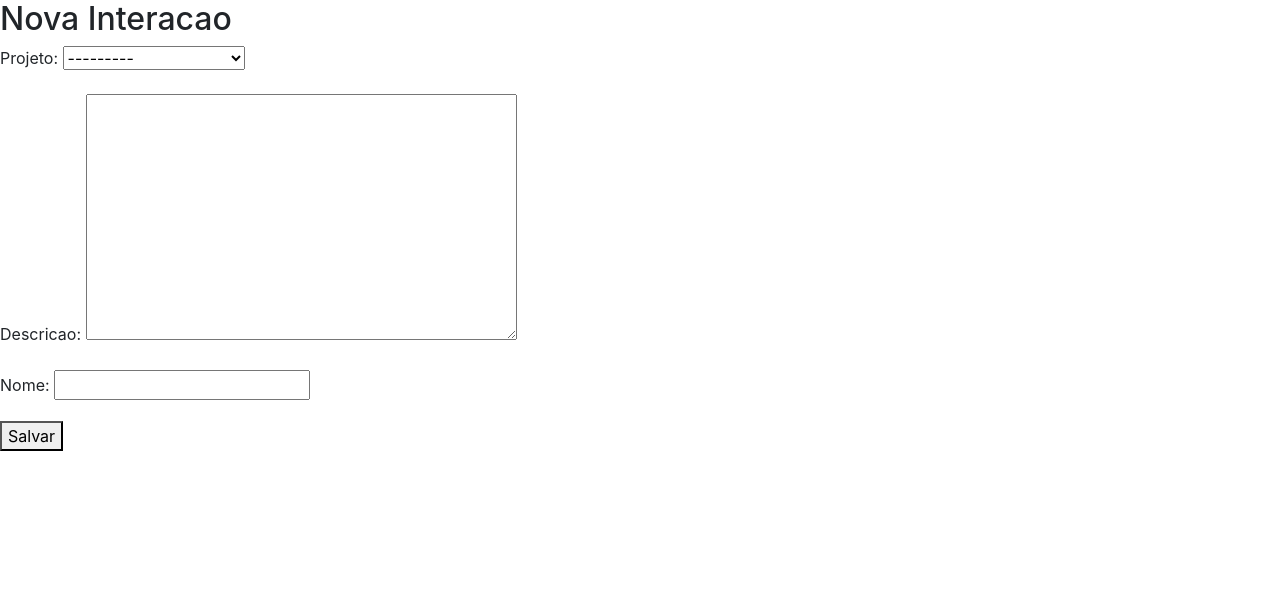
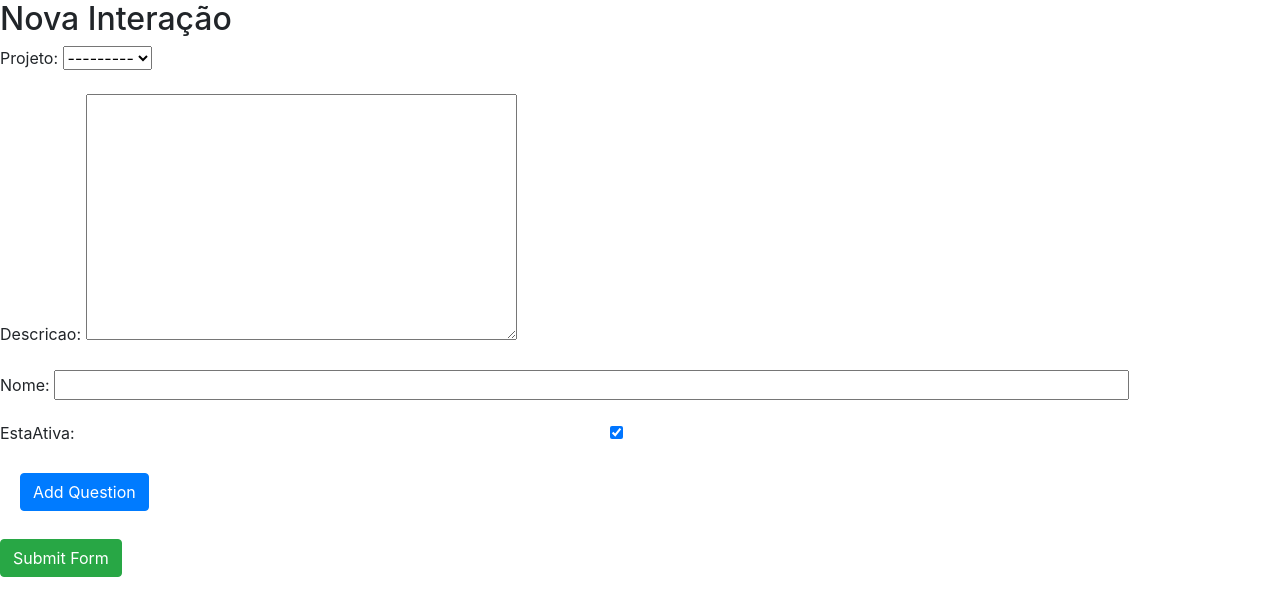
Before and after one commit to diogoasp/portal_colaborativo, a Django app: page /interacao/nova/ in a window 1280 px wide. Shown: the top 616 px of the page. Run offline with Django 4.2, Linux system fonts and the light colour scheme; data comes from the database, SQL or seed files in the repository; some libraries are stand-ins or nearby versions.

Commit message:
form generator

```diff
--- a/portal/admin.py
+++ b/portal/admin.py
@@ -7,5 +7,5 @@ admin.site.register(EtapasProjeto)
 admin.site.register(NotificacaoUsuario)
 admin.site.register(Stakeholder)
 admin.site.register(Gerente)
-admin.site.register(FormularioInteracao)
+admin.site.register(Interacao)
 admin.site.register(Resposta)
--- a/portal/forms.py
+++ b/portal/forms.py
@@ -13,9 +13,4 @@ class ProjetoForm(forms.ModelForm):
 class InteracaoForm(forms.ModelForm):
     class Meta:
         model = Interacao
-        fields = ['projeto', 'descricao','nome']
-
-class RespostaForm(forms.ModelForm):
-    class Meta:
-        model = Resposta
-        fields = ['interacao', 'stakeholder','pergunta','resposta']
+        fields = ['projeto','descricao','nome', 'estaAtiva']
--- /dev/null
+++ b/portal/static/interacao_create.js
@@ -0,0 +1,160 @@
+let questionCount = 0;
+let answerCount = 0;
+
+function captureHTML() {
+    const dynamicForm = document.getElementById('dynamic-form');
+    const clone = dynamicForm.cloneNode(true);
+
+    // Remove os botões de ação do clone
+    const buttons = clone.querySelectorAll('button');
+    buttons.forEach(button => button.remove());
+
+    const htmlContent = clone.innerHTML;
+    document.getElementById('html_content').value = htmlContent;
+}
+
+function submitForm() {
+    captureHTML();
+    document.forms[0].submit();
+}
+
+
+  function addQuestion() {
+      questionCount++;
+      const form = document.getElementById('dynamic-form');
+
+      const questionContainer = document.createElement('div');
+      questionContainer.classList.add('question-container');
+
+      const question_inputContainer = document.createElement('div');
+      question_inputContainer.classList.add('add-container', 'd-flex', 'mb-2');
+      const questionInput = document.createElement('input');
+      questionInput.placeholder = 'Enter question ' + questionCount;
+      questionInput.classList.add('form-control','question');
+      questionInput.type = 'text';
+      question_inputContainer.appendChild(questionInput);
+
+      const removeQuestionButton = document.createElement('button');
+      removeQuestionButton.textContent = 'Remove Question';
+      removeQuestionButton.classList.add('btn', 'btn-danger');
+      removeQuestionButton.type = 'button';
+      removeQuestionButton.onclick = function() {
+        questionContainer.remove();
+      };
+      question_inputContainer.appendChild(removeQuestionButton);
+      questionContainer.appendChild(question_inputContainer);
+
+      const addAnswerContainer = document.createElement('div');
+      addAnswerContainer.classList.add('add-container', 'd-flex', 'mb-2');
+
+      const typeSelect = document.createElement('select');
+      typeSelect.classList.add('form-control');
+      typeSelect.innerHTML = `
+          <option value="checkbox">Checkbox</option>
+          <option value="radio">Radio</option>
+          <option value="text">Text</option>
+      `;
+      addAnswerContainer.appendChild(typeSelect);
+
+      const addAnswerButton = document.createElement('button');
+      addAnswerButton.textContent = 'Add Answer';
+      addAnswerButton.classList.add('btn', 'btn-primary');
+      addAnswerButton.type = 'button'; // Change the type to button
+      addAnswerButton.onclick = function() {
+          addAnswer(questionContainer, typeSelect.value);
+      };
+      addAnswerContainer.appendChild(addAnswerButton);
+
+
+
+      questionContainer.appendChild(addAnswerContainer);
+
+      form.appendChild(questionContainer);
+    //   captureHTML();
+  }
+
+  function addAnswer(questionContainer, type) {
+      answerCount++;
+      const answerContainer = document.createElement('div');
+      answerContainer.classList.add('answer-container');
+
+      const answerInput = document.createElement('input');
+      answerInput.type = type;
+      answerInput.placeholder = 'Enter answer';
+      answerInput.classList.add('form-control');
+      answerInput.id = 'answer-input'+answerCount;
+      answerContainer.appendChild(answerInput);
+
+      if (type === 'radio' || type === 'checkbox') {
+          const name = 'question' + (questionCount + 1); // Avoid using 0-based index
+          answerInput.name = name;
+      }
+
+      const actionsContainer = document.createElement('div');
+      actionsContainer.classList.add('actions');
+
+
+      if (type !== 'text') {
+          const label = document.createElement('label');
+          label.textContent = 'Label';
+          answerContainer.appendChild(label);
+          const editLabelButton = document.createElement('button');
+          editLabelButton.textContent = 'Edit Label';
+          editLabelButton.classList.add('btn', 'btn-secondary');
+          editLabelButton.type = 'button';
+          editLabelButton.id = 'editLabelButton'+answerCount;
+          actionsContainer.appendChild(editLabelButton);
+          editLabelButton.onclick = function() {
+              editLabel(answerInput, label);
+          };
+        }
+
+      const removeAnswerButton = document.createElement('button');
+      removeAnswerButton.textContent = 'Remove';
+      removeAnswerButton.classList.add('btn', 'btn-danger');
+      removeAnswerButton.type = 'button';
+      removeAnswerButton.onclick = function() {
+          answerContainer.remove();
+      };
+      actionsContainer.appendChild(removeAnswerButton);
+
+      answerContainer.appendChild(actionsContainer);
+
+      questionContainer.appendChild(answerContainer);
+  }
+
+  function editLabel(answerInput, label) {
+
+      if (!label) return;
+
+      const currentLabel = label.textContent;
+      $('#newLabelInput').val(currentLabel);
+      $('#editModal').modal('show');
+
+      $('#editModal').on('hidden.bs.modal', function () {
+          const newLabel = $('#newLabelInput').val().trim();
+          if (newLabel !== '') {
+              label.textContent = newLabel;
+              updateInputValues(answerInput, newLabel);
+          }
+      });
+  }
+
+  function updateInputValues(answerInput, newValue) {
+    //   const inputs = answerContainer.querySelectorAll('input[type="checkbox"], input[type="radio"]');
+    //   inputs.forEach(input => {
+    //       input.value = newValue;
+    //   });
+    answerInput.value = newValue;
+  }
+// label = ""
+  function updateLabel() {
+    //   const newValue = document.getElementById('newLabelInput').value;
+    //   if (newValue.trim() !== '') {
+    //       const label = document.querySelector('.answer-container label');
+    //       label.textContent = newValue;
+    //       $('#editModal').modal('hide');
+    //       updateInputValues(label.parentElement, newValue);
+    //     }
+    $('#editModal').modal('hide');
+  }
--- /dev/null
+++ b/portal/static/style.css
@@ -0,0 +1,41 @@
+#form-container {
+    margin: 20px;
+}
+.input-container {
+    margin-bottom: 10px;
+}
+.question-container {
+    margin-bottom: 20px;
+    border: 1px solid #ccc;
+    padding: 10px;
+}
+.answer-container input {
+    width: 10% !important;
+}
+.answer-container label {
+    width: 70% !important;
+}
+
+.answer-container {
+    display: flex;
+    align-items: center;
+    margin-bottom: 5px;
+}
+
+.answer-container input[type="text"] {
+    flex: 1;
+}
+.answer-container button {
+    margin-left: 10px;
+}
+.actions {
+    width: 20%;
+    text-align-last: end;
+}
+.add-container select, input {
+    width: 84% !important;
+    margin-right: 2% !important;
+}
+.add-container button {
+    width: 17.2% !important;
+}
--- a/portal/templates/base.html
+++ b/portal/templates/base.html
@@ -1,3 +1,4 @@
+{% load static %}
 <!DOCTYPE html>
 <html lang="en">
 
@@ -6,6 +7,7 @@
   <meta name="viewport" content="width=device-width, initial-scale=1.0">
   <title>Portal Colaborativo de Gestão de Projetos</title>
   <!-- Import Bootstrap CSS -->
+  <link href="{% static 'style.css' %}" rel="stylesheet">
   <link href="https://stackpath.bootstrapcdn.com/bootstrap/4.5.2/css/bootstrap.min.css" rel="stylesheet">
   <script src="https://ajax.googleapis.com/ajax/libs/jquery/3.7.1/jquery.min.js"></script>
 </head>
--- a/portal/templates/interacao/interacao_form.html
+++ b/portal/templates/interacao/interacao_form.html
@@ -1,10 +1,52 @@
 {% extends "base.html" %}
+{% load static %}
+<form method="post">
+  {% csrf_token %}
+  {{ form.as_p }}
+
 
 {% block content %}
-  <h2>{% if object %}Editar{% else %}Nova{% endif %} Interacao</h2>
-  <form method="post">
+  <h2>{% if object %}Editar{% else %}Nova{% endif %} Interação</h2>
+
+  <form method="post" action="{% url 'nova_interacao' %}">
     {% csrf_token %}
     {{ form.as_p }}
-    <button type="submit">Salvar</button>
-  </form>
+    <input type="hidden" name="html_content" id="html_content">
+    <div id="form-container">
+        <button type="button" onclick="addQuestion()" class="btn btn-primary mb-2">Add Question</button>
+        <div id="dynamic-form">
+            <!-- Questions will be added here -->
+        </div>
+    </div>
+    <button type="button" onclick="submitForm()" class="btn btn-success">Submit Form</button>
+</form>
+<!-- Modal -->
+<div class="modal fade" id="editModal" tabindex="-1" role="dialog" aria-labelledby="editModalLabel" aria-hidden="true">
+    <div class="modal-dialog" role="document">
+        <div class="modal-content">
+            <div class="modal-header">
+                <h5 class="modal-title" id="editModalLabel">Edit Label</h5>
+                <button type="button" class="close" data-dismiss="modal" aria-label="Close">
+                    <span aria-hidden="true">&times;</span>
+                </button>
+            </div>
+            <div class="modal-body">
+                <input type="hidden" id="uptodateLabelInput" class="form-control" placeholder="Enter new label">
+                <input type="hidden" id="uptodateInput" class="form-control" placeholder="Enter new label">
+                <input type="text" id="newLabelInput" class="form-control" placeholder="Enter new label">
+            </div>
+            <div class="modal-footer">
+                <button type="button" class="btn btn-secondary" data-dismiss="modal">Close</button>
+                <button type="button" class="btn btn-primary" onclick="updateLabel()">Save changes</button>
+            </div>
+        </div>
+    </div>
+</div>
+
+
+
+<script src="{% static 'interacao_create.js' %}"></script>
+<script src="https://code.jquery.com/jquery-3.5.1.slim.min.js"></script>
+<script src="https://cdn.jsdelivr.net/npm/@popperjs/core@1.16.1/dist/umd/popper.min.js"></script>
+<script src="https://maxcdn.bootstrapcdn.com/bootstrap/4.5.2/js/bootstrap.min.js"></script>
 {% endblock %}
--- a/portal/views.py
+++ b/portal/views.py
@@ -2,7 +2,7 @@ from django.contrib.auth.decorators import login_required
 from django.contrib.auth.mixins import LoginRequiredMixin
 
 from django.shortcuts import render, get_object_or_404, redirect
-from django.views.generic import ListView, DetailView, CreateView, UpdateView
+from django.views.generic import ListView, DetailView, CreateView, UpdateView, TemplateView
 from django.urls import reverse_lazy
 from .models import Projeto, Interacao, Gerente
 from .forms import ProjetoForm, InteracaoForm
@@ -12,7 +12,7 @@ class HomeView(ListView):
     def get(self,request):
         gerente = Gerente.objects.get(usuario=self.request.user)
 
-        projetos = Projeto.objects.filter(gerente= gerente)
+        projetos = Projeto.objects.filter(gerente=gerente)
         interacoes = Interacao.objects.filter(estaAtiva=True, projeto__gerente=gerente)
 
         return render(request,'home.html',{'projetos':projetos, 'interacoes':interacoes})
@@ -69,14 +69,9 @@ class ProjetoUpdateView(UpdateView):
     template_name = 'projeto/projeto_form.html'
     success_url = reverse_lazy('lista_projetos')  # Substitua 'lista_projetos' pela URL de destino após a edição
 
-class InteracaoCreateView(CreateView):
-    model = Interacao
-    form_class = InteracaoForm
-    template_name = 'interacao/interacao_form.html'
-    success_url = reverse_lazy('lista_interacoes')  # Substitua 'lista_interacoes' pela URL de destino após a criação
-
-class InteracaoUpdateView(UpdateView):
-    model = Interacao
-    form_class = InteracaoForm
-    template_name = 'interacao/interacao_form.html'
-    success_url = reverse_lazy('lista_interacoes')  # Substitua 'lista_interacoes' pela URL de destino após a edição
+class InteracaoView(TemplateView):
+    form = 'interacao/interacao_form.html'
+    def get(self,request):
+        print("interação view")
+        interacao = InteracaoForm()
+        return render(request, self.form, {'form': interacao})
--- a/portal_colaborativo/settings.py
+++ b/portal_colaborativo/settings.py
@@ -16,6 +16,7 @@ from pathlib import Path
 # Build paths inside the project like this: BASE_DIR / 'subdir'.
 BASE_DIR = Path(__file__).resolve().parent.parent
 
+LOGIN_REDIRECT_URL = 'home'
 
 # Quick-start development settings - unsuitable for production
 # See https://docs.djangoproject.com/en/4.1/howto/deployment/checklist/
@@ -120,6 +121,10 @@ USE_TZ = True
 # https://docs.djangoproject.com/en/4.1/howto/static-files/
 
 STATIC_URL = 'static/'
+STATICFILES_DIRS = [
+    BASE_DIR / "static",
+    "/var/www/static/",
+]
 
 # Default primary key field type
 # https://docs.djangoproject.com/en/4.1/ref/settings/#default-auto-field
--- a/portal_colaborativo/urls.py
+++ b/portal_colaborativo/urls.py
@@ -13,6 +13,6 @@ urlpatterns = [
     path('projetos/<int:pk>/', views.ProjetoDetailView.as_view(), name='detalhes_projeto'),
     # path('projetos/<int:pk>/feedback/', views.criar_feedback, name='criar_feedback'),
     path('interacoes/', views.InteracaoListView.as_view(), name='lista_interacoes'),
-    path('interacao/nova/', views.InteracaoCreateView.as_view(), name='nova_interacao'),
-    path('interacao/editar/<int:pk>/', views.InteracaoUpdateView.as_view(), name='editar_interacao'),
+    path('interacao/nova/', views.InteracaoView.as_view(), name='nova_interacao'),
+    path('interacao/editar/<int:pk>/', views.InteracaoView.as_view(), name='editar_interacao'),
 ]
```
Also changed, not shown: portal/models.py (+4 -16 lines), db.sqlite3, portal/migrations/0001_initial.py, portal/migrations/0002_interacao_estaativa.py (deleted).
